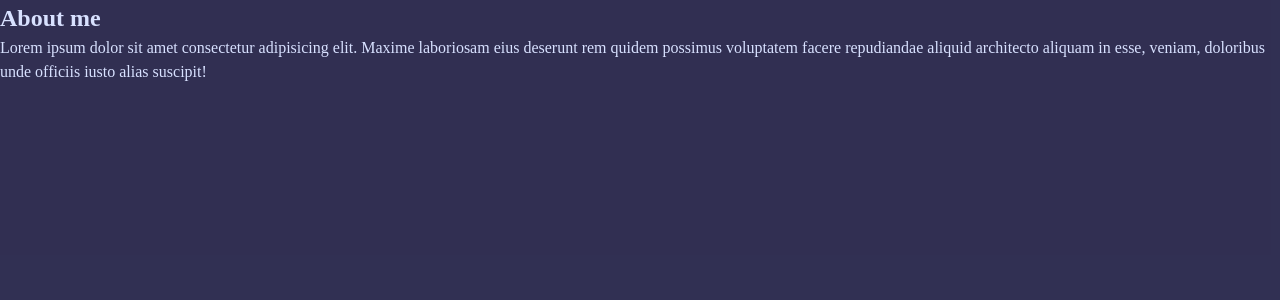
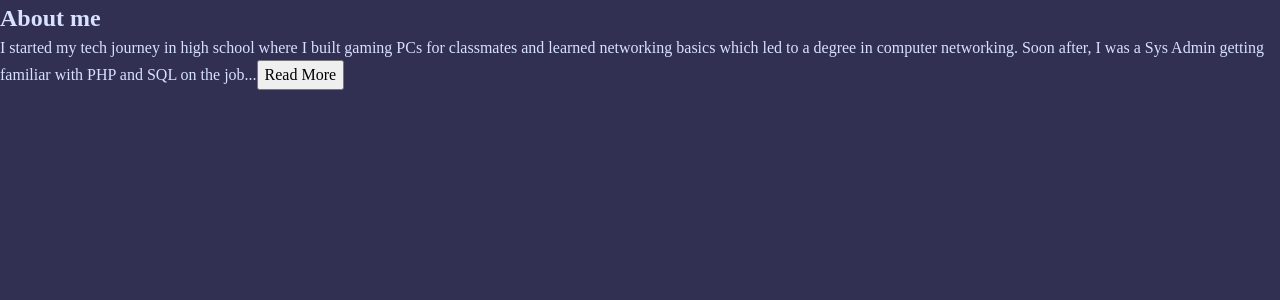
Before and after one commit to Titus-Coleman/tc-portfolio-site, a Next.js app: page /about in a window 1280 px wide. Shown: the top 300 px of the page. Built offline with nearby package versions, Linux system fonts and the light colour scheme.

Commit message:
about page skeleton

```diff
--- a/pages/about.tsx
+++ b/pages/about.tsx
@@ -1,12 +1,54 @@
-import React from 'react'
+import React, { ReactNode, useState } from 'react'
+import styles from '../styles/About.module.css'
 
-function About() {
+interface Props {
+  children?: ReactNode
+}
+
+const ReadMore = ({ children }: Props) => {
+
+  const [isTruncated, setIsTruncated] = useState(true);
+
+  // if (typeof children === 'string'){
+  //   const text = children;
+
+  // }
+  const text = children;
+  const resultString = isTruncated ? text.slice(0, 231)+"..." : text;
+
+
+
+
+
+  function toggleIsTruncated(): void {
+    setIsTruncated(!isTruncated);
+  }
+
   return (
-    <article>
-      <h2>About me</h2>
-      <p>Lorem ipsum dolor sit amet consectetur adipisicing elit. Maxime laboriosam eius deserunt rem quidem possimus voluptatem facere repudiandae aliquid architecto aliquam in esse, veniam, doloribus unde officiis iusto alias suscipit!
-      </p>
-    </article>
+    <p>
+      {resultString}
+      <button
+        onClick={toggleIsTruncated}
+        className={styles.read_more}>
+        {isTruncated ? "Read More" : "Read Less"}
+      </button>
+    </p>
+  );
+}
+
+
+function About(props: Props) {
+  return (
+    <section className={styles.aboutContainer}>
+      <h2 className={styles.aboutTitle}>About me</h2>
+      <div className={styles.aboutText}>
+        <ReadMore>
+        I started my tech journey in high school where I built gaming PCs for classmates and learned networking basics which led to a degree in computer networking. Soon after, I was a Sys Admin getting familiar with PHP and SQL on the job. After a few too many nights in cold server rooms and numerous DDoS attacks, I ventured outside of tech professionally, but I never truly left in my personal life. I realized, If I wanted to have fun in my career and have an impact, it was time to stop being scared and…learn to code.
+
+        I recently heard a great line: “Be obsessed or be average”. I’m not obsessed with the fine details of development work, I’m obsessed with the possibilities of building something foundational to the tech space. Each and every skill I explore and subsequently add to my tool belt has been carefully reviewed with the goal in mind of developing myself to reach a skill level where only my imagination can hold me back. Being a part of a strong team and learning from seniors would be key to reaching that goal. With my willingness to learn, hard work and ability to communicate, I’ll bring the level of teamwork necessary to insure your project is successful.
+        </ReadMore>
+      </div>
+    </section>
   )
 }
 
--- a/pages/hero.tsx
+++ b/pages/hero.tsx
@@ -29,6 +29,7 @@ function Hero({}: Props) {
         width={200}
         height={200}/>
         </div>
+      <div className={styles.heroInfo}>
       <h2 className={styles.hero_h2}>Software Engineer</h2>
       <h1>
         <span>{text}</span>
@@ -41,6 +42,7 @@ function Hero({}: Props) {
         <button className={styles.hero_button}>Contact</button>
         {/* <button className={styles.hero_button}>Experience</button> */}
       </div>
+      </div>
       <svg className={styles.arrows}>
 							<path className={styles.a1} d="M0 0 L30 32 L60 0"></path>
 							<path className={styles.a2} d="M0 20 L30 52 L60 20"></path>
--- a/styles/BackgroundCircles.module.css
+++ b/styles/BackgroundCircles.module.css
@@ -4,6 +4,7 @@
     justify-content: center;
     align-items: center;
     width: fit-content;
+    z-index: -1;
 }
 
 .circle5 {
--- a/styles/Home.module.css
+++ /dev/null
@@ -1,5 +0,0 @@
-#main {
-    display: grid;
-    grid-template-rows: repeat(4, 1fr);
-    gap: 0.5rem;
-  }
```
Also changed, not shown: styles/Hero.module.css (+13 -2 lines), styles/About.module.css (added).
